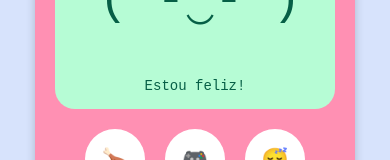
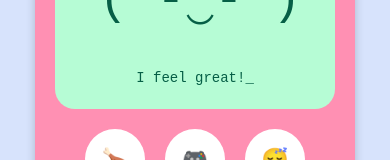
Before and after one commit to brunols7/poekie-pet, a React Native app: screen / in a window 390 px wide. Shown: the part 333-493 px from the top of the page. Built offline with nearby package versions, Linux system fonts and the light colour scheme.

Commit message:
feat: typewriter

```diff
--- a/src/components/MessageDisplay.tsx
+++ b/src/components/MessageDisplay.tsx
@@ -1,20 +1,36 @@
 import { Text, StyleSheet } from 'react-native'
 import { usePetMood } from '../hooks/usePetMood'
+import { useTypewriter } from '../hooks/useTypewriter'
+import { useEffect, useState } from 'react'
 
 const MESSAGE_MAP = {
-  happy: 'Estou feliz!',
-  hungry: 'Estou com fome...',
-  sleepy: 'Estou com sono...',
-  sad: 'Estou triste...',
-  dead: 'Game Over',
+  happy: 'I feel great!',
+  hungry: 'I am hungry...',
+  sleepy: 'I am getting sleepy...',
+  sad: 'I feel really sad...',
+  dead: 'Game Over...',
 }
 
 export default function MessageDisplay() {
   const mood = usePetMood()
+  const message = MESSAGE_MAP[mood]
+
+  const { displayed, isTyping } = useTypewriter(message)
+
+  const [cursorVisible, setCursorVisible] = useState(true)
+
+  useEffect(() => {
+    const interval = setInterval(() => {
+      setCursorVisible((prev) => !prev)
+    }, 500)
+
+    return () => clearInterval(interval)
+  }, [])
 
   return (
     <Text style={styles.message}>
-      {MESSAGE_MAP[mood]}
+      {displayed}
+      {cursorVisible ? '_' : ' '}
     </Text>
   )
 }
@@ -25,5 +41,6 @@ const styles = StyleSheet.create({
     fontSize: 14,
     color: '#065f46',
     fontFamily: 'monospace',
+    minHeight: 24,
   },
 })
--- /dev/null
+++ b/src/hooks/useTypewriter.ts
@@ -0,0 +1,36 @@
+import { useEffect, useState } from 'react'
+
+export function useTypewriter(text: string, speed = 40) {
+  const [displayed, setDisplayed] = useState('')
+  const [isTyping, setIsTyping] = useState(false)
+
+  useEffect(() => {
+    let index = 0
+    let typingInterval: NodeJS.Timeout
+
+    setDisplayed('')
+    setIsTyping(false)
+
+    const startDelay = setTimeout(() => {
+      setIsTyping(true)
+
+      typingInterval = setInterval(() => {
+        index++
+
+        setDisplayed(text.slice(0, index))
+
+        if (index >= text.length) {
+          clearInterval(typingInterval)
+          setIsTyping(false)
+        }
+      }, speed)
+    }, 600)
+
+    return () => {
+      clearTimeout(startDelay)
+      if (typingInterval) clearInterval(typingInterval)
+    }
+  }, [text])
+
+  return { displayed, isTyping }
+}
```
